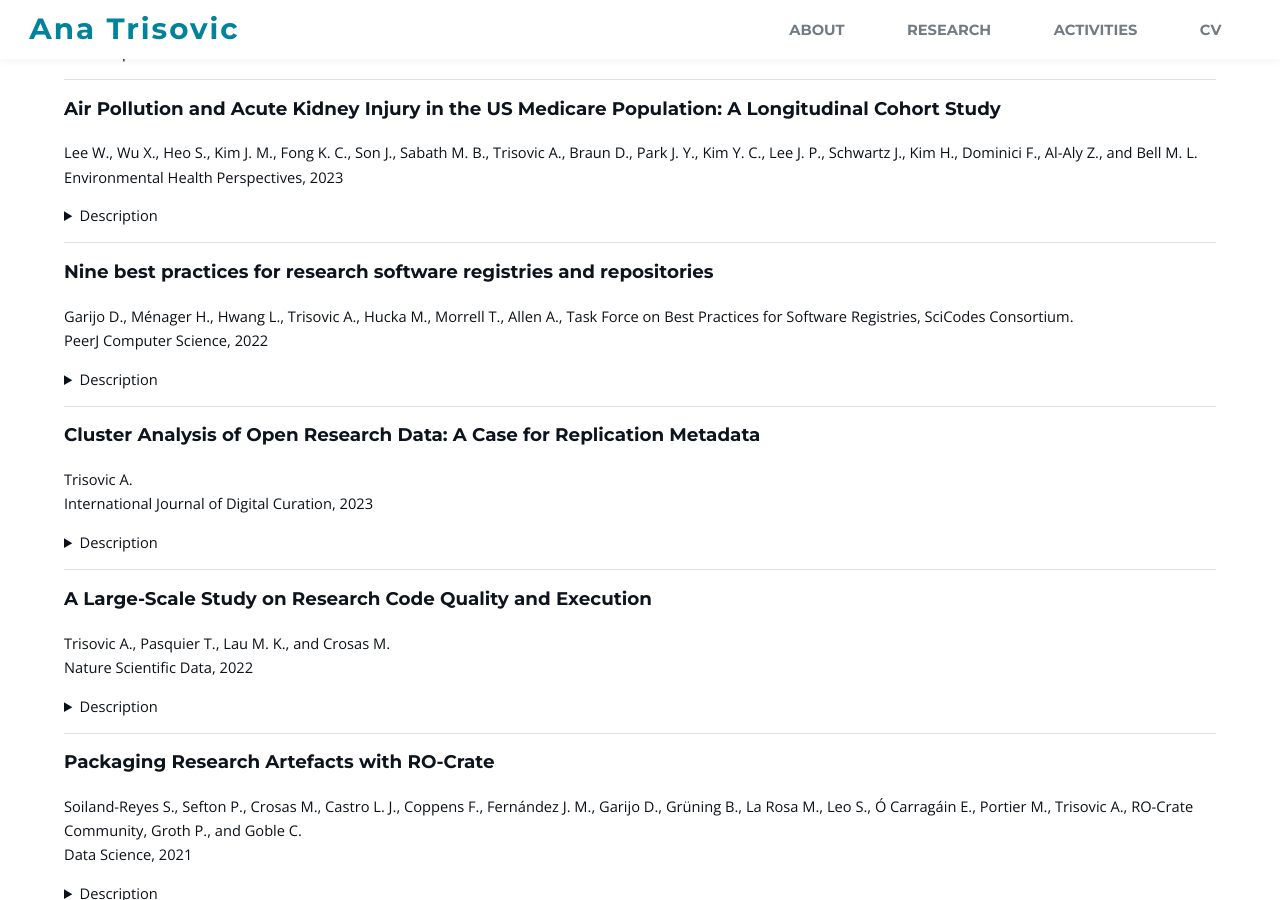
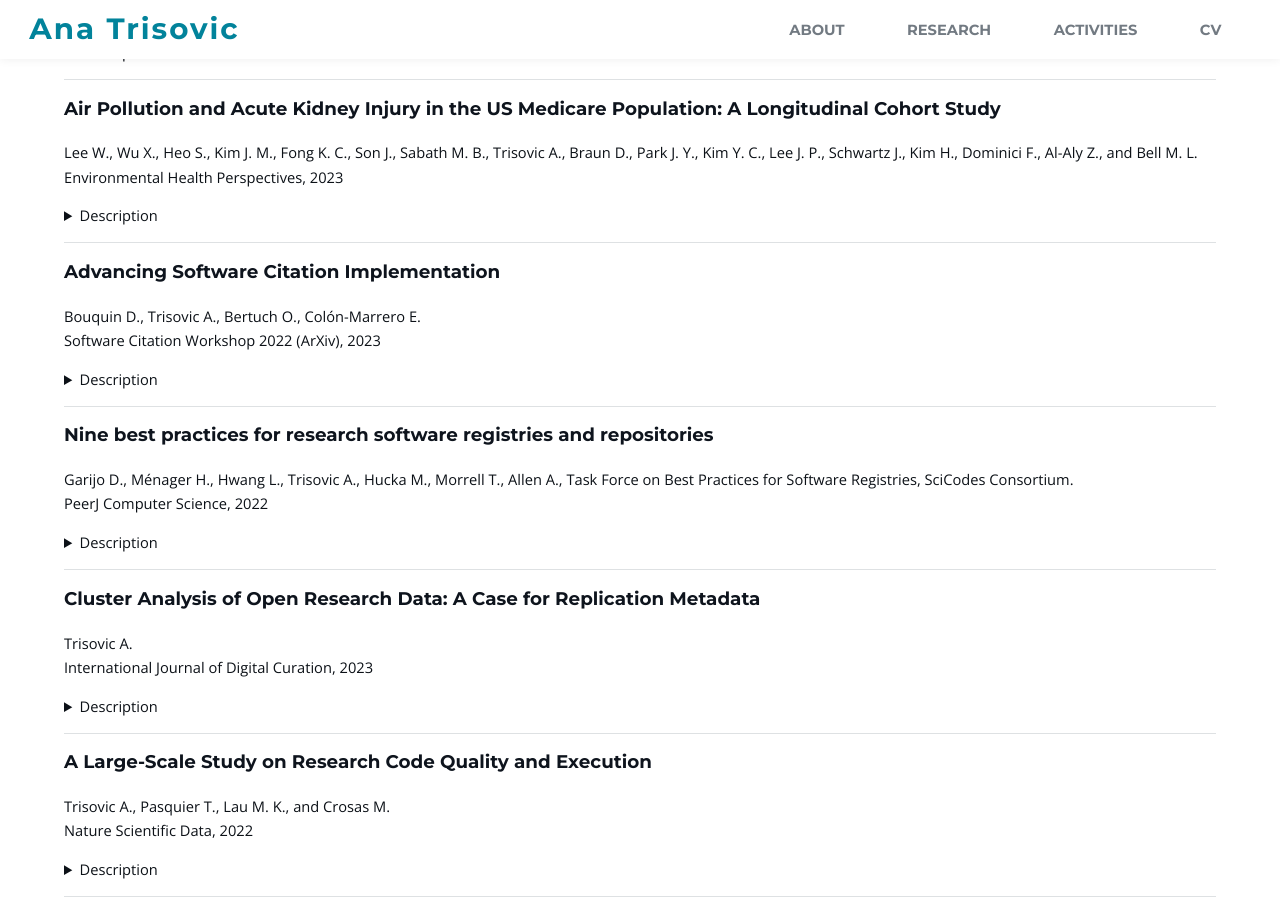
Before and after one commit to atrisovic/anatrisovic.github.io, a Jekyll site: the page built from research.html, in a window 1280 px wide and 900 px high, scrolled down 1170 px. Built offline with Jekyll 4.4.1, drawn with Linux system fonts in a browser that asks for light colours; some of the changed text lies outside the part shown.

Commit message:
cosmetics

```diff
--- a/_data/publications.yml
+++ b/_data/publications.yml
@@ -10,6 +10,12 @@
   name: 'Air Pollution and Acute Kidney Injury in the US Medicare Population: A Longitudinal Cohort Study'
   description: The article investigates the association between short-term exposure to air pollution and acute kidney injury (AKI) in the US Medicare population.
   url: ""
+- authors: Bouquin D., Trisovic A., Bertuch O., Colón-Marrero E.
+  venue: Software Citation Workshop 2022 (ArXiv)
+  year: 2023
+  name: Advancing Software Citation Implementation
+  description: Software's pivotal role in progress is not mirrored in traditional acknowledgments. This report from captures insights from 51 global experts on unresolved software citation issues. It aims to pinpoint and tackle these challenges, benefiting the GLAM community, repository managers, software developers, and publishers.
+  url: https://arxiv.org/abs/2302.07500
 - authors: Garijo D., Ménager H., Hwang L., Trisovic A., Hucka M., Morrell T., Allen A., Task Force on Best Practices for Software Registries, SciCodes Consortium.
   venue: PeerJ Computer Science
   year: 2022
--- a/_layouts/default.html
+++ b/_layouts/default.html
@@ -33,7 +33,7 @@
                 Science and Artificial Intelligence Laboratory (CSAIL) & <br> MIT Sloan School Of Management</p>
                 <ul class="icons" style="display: flex; justify-content: center; align-items: center;">
                     <li><a href="https://twitter.com/atrisovic" class="icon fa-twitter"><span
-                                class="label">Twitter</span></a>
+                                class="label">Twitter/X</span></a>
                     </li>
                     <li><a href="https://www.linkedin.com/in/ana-trisovic-48548636/" class="icon fa-linkedin"><span
                                 class="label">LinkedIn</span></a></li>
@@ -42,6 +42,8 @@
                     <li><a href="https://github.com/atrisovic" class="icon fa-github"><span
                                 class="label">Github</span></a>
                     </li>
+                    <li><a href="https://dataverse.harvard.edu/dataverse/atrisovic/" class="icon fa-database"><span
+                                class="label">Dataverse</span></a></li>
                     <li><a href="https://scholar.google.com/citations?user=pXNKpl8AAAAJ" class="icon fa-book"><span
                                 class="label">Scholar</span></a></li>
                     <li><a href="mailto:ana_tris@mit.edu" class="icon fa-envelope"><span class="label">Email</span></a>
@@ -65,11 +67,21 @@
     <!-- Footer -->
     <footer id="footer">
 
-        <div class="inner">
-            <!-- h2>Get In Touch</h2 -->
-            <ul class="actions">
-                <li><span class="icon fa-twitter"></span><a href="https://twitter.com/atrisovic"><span class="label">
-                            Twitter</span></a></li></br>
+        <div class="row">
+            <div class="6u 12u$(small)">
+                <ul class="actions" style="text-align: right;">
+                    {% for item in site.data.navigation %}
+                    <li><a href="{{ item.link }}" class="label">
+                            {{ item.name }}
+                        </a></li></br>
+                    {% endfor %}
+                </ul>
+            </div>
+            <div class="6u$ 12u$(small)" style="border-left: 1px solid #dddddd">
+                <ul class="actions" style="text-align: left;">
+                    <li><span class="icon fa-twitter"></span><a href="https://twitter.com/atrisovic"><span
+                                class="label">
+                                Twitter/X</span></a></li></br>
                     <li><span class="icon fa-linkedin"></span><a
                             href="https://www.linkedin.com/in/ana-trisovic-48548636/"><span class="label"></span>
                             LinkedIn</span></a></li></br>
@@ -85,6 +97,7 @@
                     <li><span class="icon fa-map-marker"></span> 32G-724</li></br>
                 </ul>
             </div>
+        </div>
     </footer>
 
     <div class="copyright">
```
Also changed, not shown: 3 other files. Lines whose indentation alone changed are shown as unchanged.
